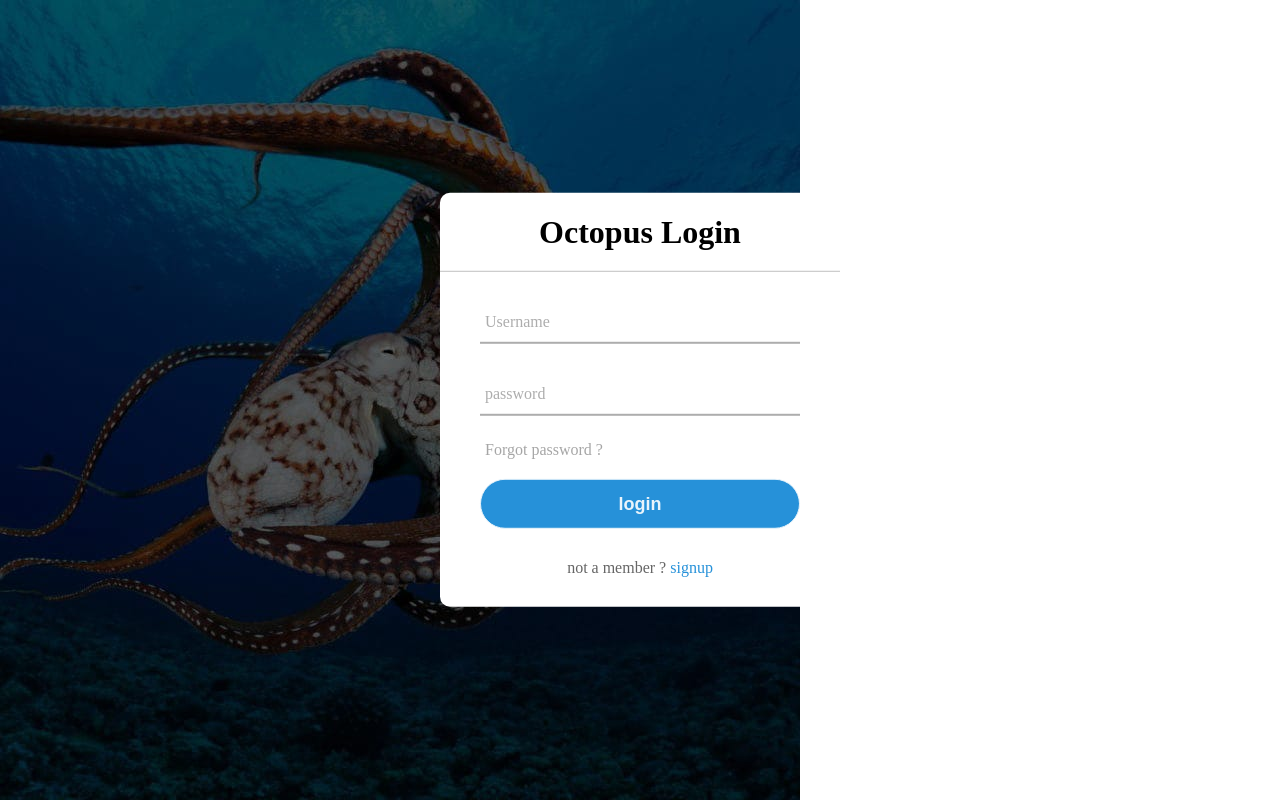
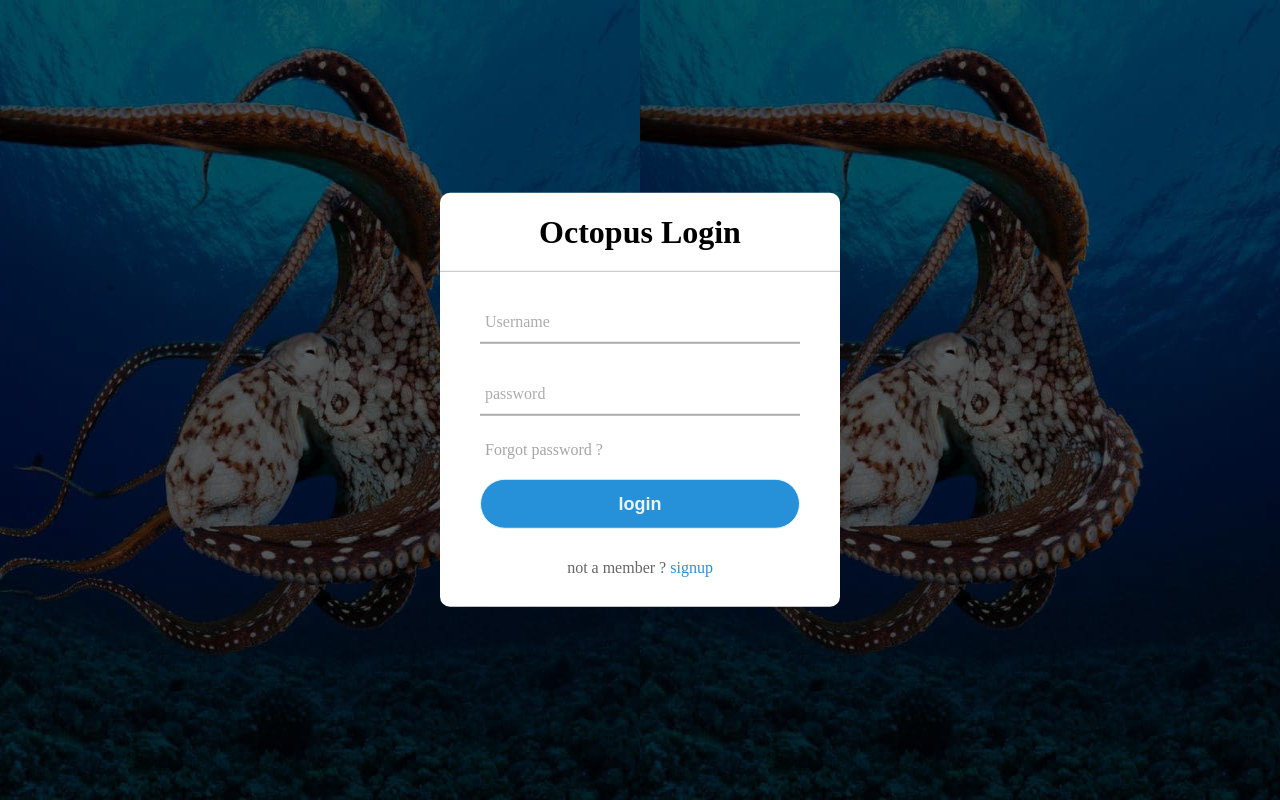
Before and after one commit to Octopus-ssh/octopus-web-, a PHP site: page /login.html in a window 1280 px wide. Run offline with PHP 8.4, Linux system fonts and the light colour scheme.

Commit message:
Update style.css

```diff
--- a/style.css
+++ b/style.css
@@ -4,7 +4,7 @@ body
     padding: 0;
     font-family: montserrat;
     background-image: url("polpo4.jpeg");
-    background-repeat: no-repeat;
+    background-repeat: round;
     height: 100vh;
     overflow:hidden;
 }
```
